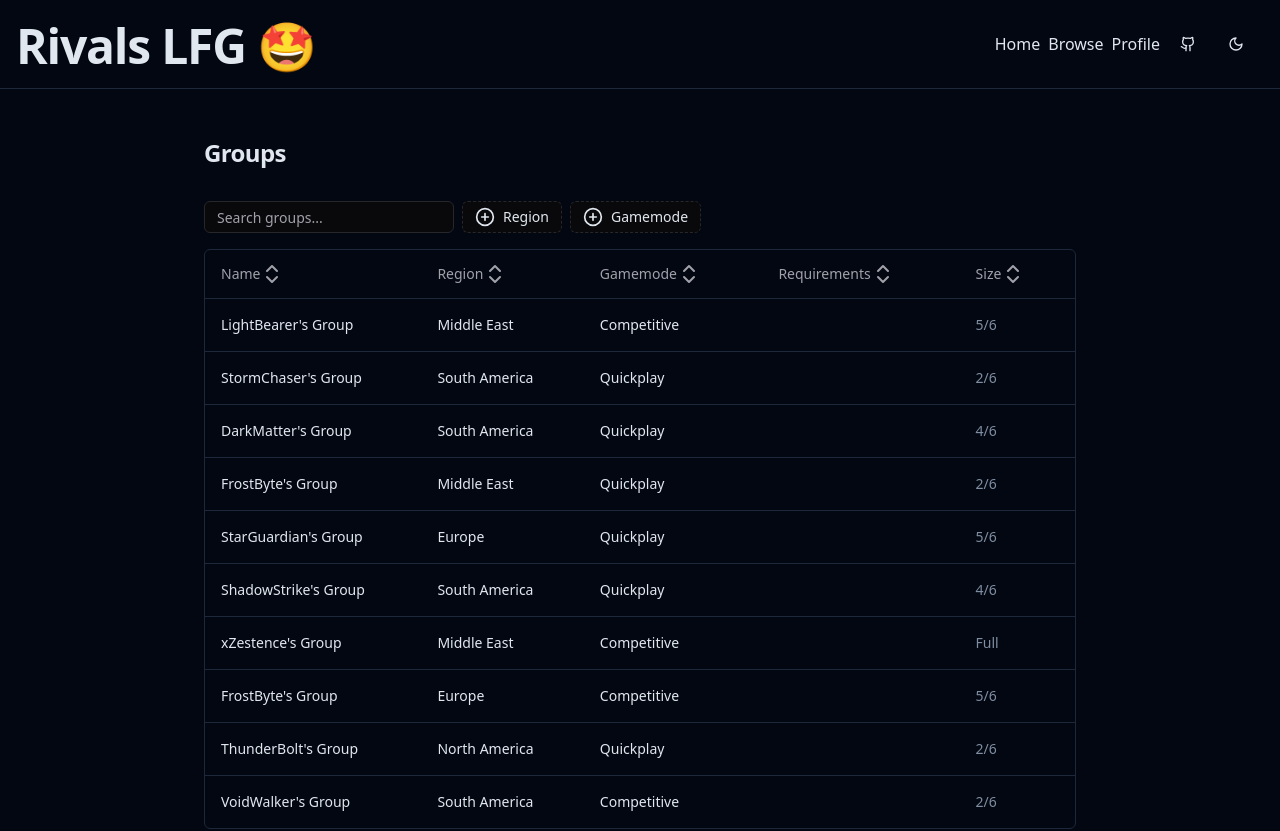
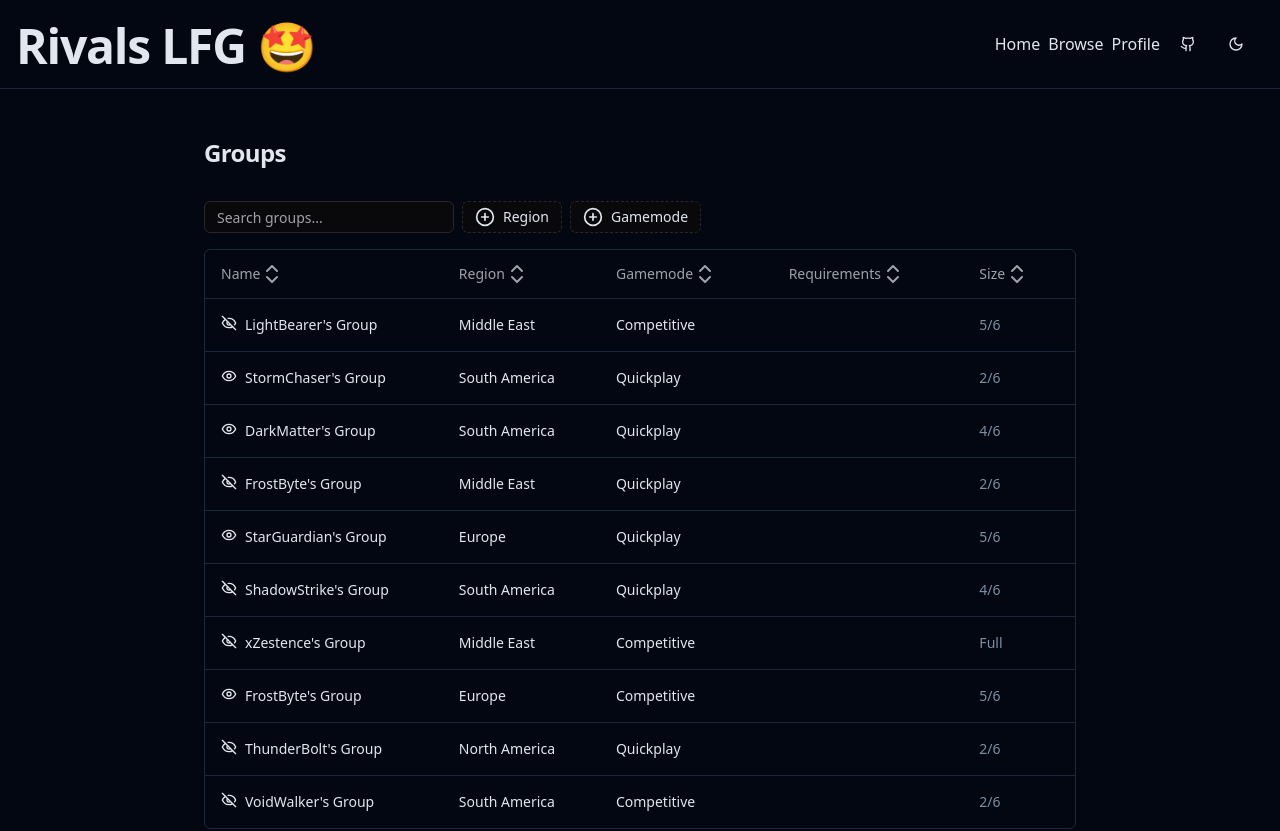
Before and after one commit to jcserv/rivalslfg.com, a React (Vite) app in the folder frontend/: page /browse in a window 1280 px wide. Shown: the top 831 px of the page. Built offline with nearby package versions, Linux system fonts and the light colour scheme.

Commit message:
tweak: add open

```diff
--- a/frontend/src/components/GroupTable.Columns.tsx
+++ b/frontend/src/components/GroupTable.Columns.tsx
@@ -5,6 +5,7 @@ import { toTitleCase } from "@/lib/utils";
 import { getRegion, Group, Player } from "@/types";
 import { TEAM_SIZE } from "@/types/constants";
 import { Link } from "@tanstack/react-router";
+import { Eye, EyeOff } from "lucide-react";
 
 const defaultFilterFn = (
   row: Row<Group>,
@@ -21,8 +22,10 @@ export const columns: ColumnDef<Group>[] = [
       <DataTableColumnHeader column={column} title="Name" />
     ),
     cell: ({ row }) => {
+      const open = row.original.open;
       return (
         <div className="flex space-x-2">
+          {open ? <Eye className="w-4 h-4" /> : <EyeOff className="w-4 h-4" />}
           <span className="max-w-[500px] truncate font-medium">
             <Link to={`/groups/${row.original.id}`} className="hover:underline">
               {row.getValue("name")}
--- a/frontend/src/types/index.ts
+++ b/frontend/src/types/index.ts
@@ -173,6 +173,7 @@ export type GroupSettings = {
 export type Group = {
   id: string;
   name: string;
+  open: boolean;
   region: string;
   gamemode: string;
   roleQueue?: RoleQueue;
```
